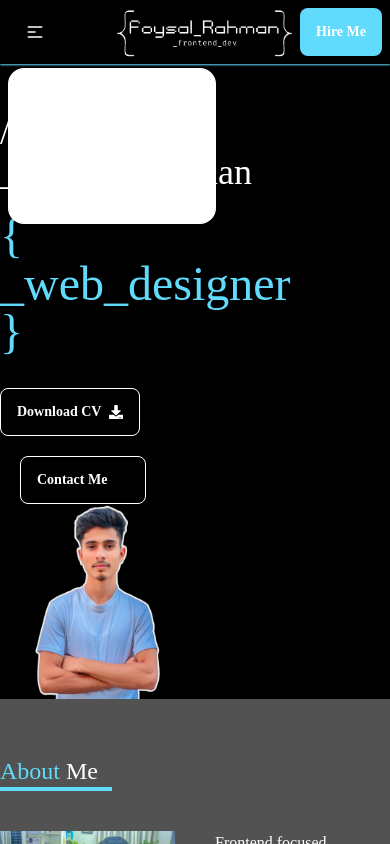
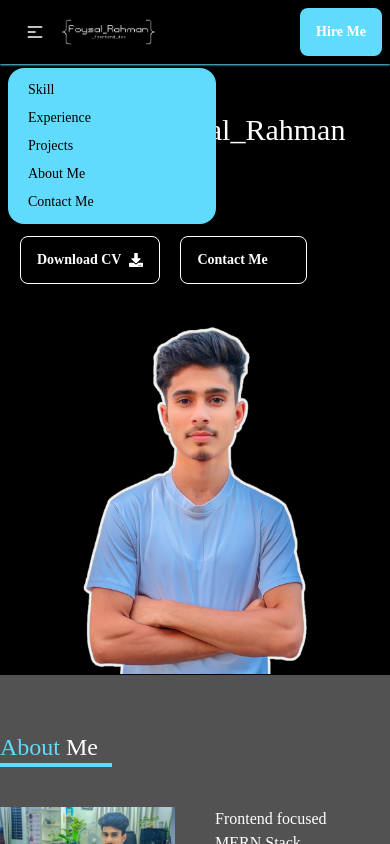
Before and after one commit to fr25foysal/Personal_Portfolio_One, a React (Vite) app: page / in a window 390 px wide. Both pictures are taken after a click on the button 35 px from the left and 32 px from the top of the page. Shown: the top 844 px of the page. Built offline with nearby package versions, Linux system fonts and the light colour scheme; some icons are missing; a web font is replaced by a local one.

Commit message:
Banner section and navbar are responsive now>

```diff
--- a/src/Components/BoxContainer/NavBar/NavBar.jsx
+++ b/src/Components/BoxContainer/NavBar/NavBar.jsx
@@ -1,40 +1,91 @@
 import { Link } from "react-router-dom";
 import light_logo from "../../../assets/logo_light.png"
+import BoxContainer from "../BoxContainer"
 const NavBar = () => {
           return (
-                    <div className="navbar z-10 shadow-sm shadow-react bg-black border-react border-b-1 fixed">
+            <div className="shadow-sm md:w-full z-10 shadow-react bg-black border-react border-b-1 fixed">
+            <BoxContainer>
+            <div className="navbar">
               <div className="navbar-start">
                 <div className="dropdown">
-                        <div tabIndex={0} role="button" className="btn btn-ghost lg:hidden">
-                          <svg xmlns="http://www.w3.org/2000/svg" className="h-5 w-5" fill="none" viewBox="0 0 24 24" stroke="currentColor"><path strokeLinecap="round" strokeLinejoin="round" strokeWidth="2" d="M4 6h16M4 12h8m-8 6h16" /></svg>
+                  <div
+                    tabIndex={0}
+                    role="button"
+                    className="btn btn-ghost lg:hidden"
+                  >
+                    <svg
+                      xmlns="http://www.w3.org/2000/svg"
+                      className="h-5 w-5"
+                      fill="none"
+                      viewBox="0 0 24 24"
+                      stroke="currentColor"
+                    >
+                      <path
+                        strokeLinecap="round"
+                        strokeLinejoin="round"
+                        strokeWidth="2"
+                        d="M4 6h16M4 12h8m-8 6h16"
+                      />
+                    </svg>
                   </div>
-                        <ul tabIndex={0} className="menu menu-sm dropdown-content mt-3 z-[1] p-2 shadow bg-base-100 rounded-box w-52">
-                        <li><a href="#skill">Skill</a></li>
-                      <li><a href="#experience">Experience</a></li>
-                      <li><a href="#projects">Projects</a></li>
-                    <li><a href="#about">About Me</a></li>
-                    <li><a href="#contact">Contact Me</a></li>
-
+                  <ul
+                    tabIndex={0}
+                    className="menu bg-react text-black menu-sm dropdown-content mt-3 z-[1] p-2 shadow rounded-box w-52"
+                  >
+                    <li>
+                      <a href="#skill">Skill</a>
+                    </li>
+                    <li>
+                      <a href="#experience">Experience</a>
+                    </li>
+                    <li>
+                      <a href="#projects">Projects</a>
+                    </li>
+                    <li>
+                      <a href="#about">About Me</a>
+                    </li>
+                    <li>
+                      <a href="#contact">Contact Me</a>
+                    </li>
                   </ul>
                 </div>
-                      <a className="btn btn-ghost text-xl">
-                            <img className="w-[70%]" src={light_logo} alt="Foysal_Rahman" />
-                      </a>
+                <Link className="#">
+                  <img
+                    className="w-[70%]"
+                    src={light_logo}
+                    alt="Foysal_Rahman"
+                  />
+                </Link>
               </div>
               <div className="navbar-center hidden lg:flex">
                 <ul className="menu menu-horizontal px-1">
-                      <li><a href="#skill">Skill</a></li>
-                      <li><a href="#experience">Experience</a></li>
-                      <li><a href="#projects">Projects</a></li>
-                    <li><a href="#about">About Me</a></li>
-                    <li><a href="#contact">Contact Me</a></li>
-
+                  <li>
+                    <a href="#skill">Skill</a>
+                  </li>
+                  <li>
+                    <a href="#experience">Experience</a>
+                  </li>
+                  <li>
+                    <a href="#projects">Projects</a>
+                  </li>
+                  <li>
+                    <a href="#about">About Me</a>
+                  </li>
+                  <li>
+                    <a href="#contact">Contact Me</a>
+                  </li>
                 </ul>
               </div>
               <div className="navbar-end">
-                      <a href="#contact" className="btn bg-react outline-none border-none">Hire Me</a>
+                <a
+                  href="#contact"
+                  className="btn bg-react outline-none border-none"
+                >
+                  Hire Me
+                </a>
               </div>
             </div>
+            </BoxContainer></div>
           );
       };
 
--- a/src/Pages/Home/Banner.jsx
+++ b/src/Pages/Home/Banner.jsx
@@ -6,20 +6,24 @@ import { Link } from "react-router-dom";
 
 const Banner = () => {
     return (
-      <div className="min-h-[calc(100vh-20vh)] flex flex-col md:flex-row pt-28">
-        <div className="w-1/2 flex flex-col justify-center">
-          <h2 className="text-4xl font-medium">
+      <div className="min-h-[calc(100vh-20vh)] p-5 pb-0 flex flex-col md:flex-row pt-28">
+        <div className="md:w-1/2 flexflex-col justify-center">
+          <h2 className="md:text-4xl text-3xl font-medium">
             {"// Hi, I'm _Foysal_Rahman"}
           </h2>
-          <h2 className="text-5xl pt-5 text-react">
+          <h2 className="md:text-5xl text-xl pt-5 text-react">
             {"{ "}
-            <span >
+            <span>
               {/* Style will be inherited from the parent element */}
               <Typewriter
-            words={["_frontend_developer", "_web_designer"]}
+                words={[
+                  "_frontend_developer",
+                  "_web_designer",
+                  "_mern_stack_developer",
+                ]}
                 loop={false}
                 cursor
-            cursorStyle='/'
+                cursorStyle="/"
                 typeSpeed={150}
                 deleteSpeed={150}
                 delaySpeed={1000}
@@ -27,14 +31,22 @@ const Banner = () => {
             </span>
             {" }"}
           </h2>
-          <div className=" space-x-5 pt-8">
-            <Link to={'https://drive.google.com/uc?export=download&id=1Sr4lK-NXdQLL00xpNjdDVBZ6rsXAXNes'}>
-            <button className="btn ">Download CV <FaDownload /></button>
+          <div className="space-x-5 md:pt-8 pt-5">
+            <Link
+              to={
+                "https://drive.google.com/uc?export=download&id=1Sr4lK-NXdQLL00xpNjdDVBZ6rsXAXNes"
+              }
+            >
+              <button className="btn ">
+                Download CV <FaDownload />
+              </button>
             </Link>
-            <button className="btn btn-outline mt-5 hover:bg-react hover:text-black text-white">Contact Me <PiPhoneDisconnectFill /></button>
+            <button className="btn btn-outline mt-5 hover:bg-react hover:text-black text-white">
+              Contact Me <PiPhoneDisconnectFill />
+            </button>
           </div>
         </div>
-        <div className="w-1/2">
+        <div className="md:w-1/2 pt-10 md:pt-0">
           <img src={dp} alt="profile Image" />
         </div>
       </div>
```
Lines whose indentation alone changed are shown as unchanged.
